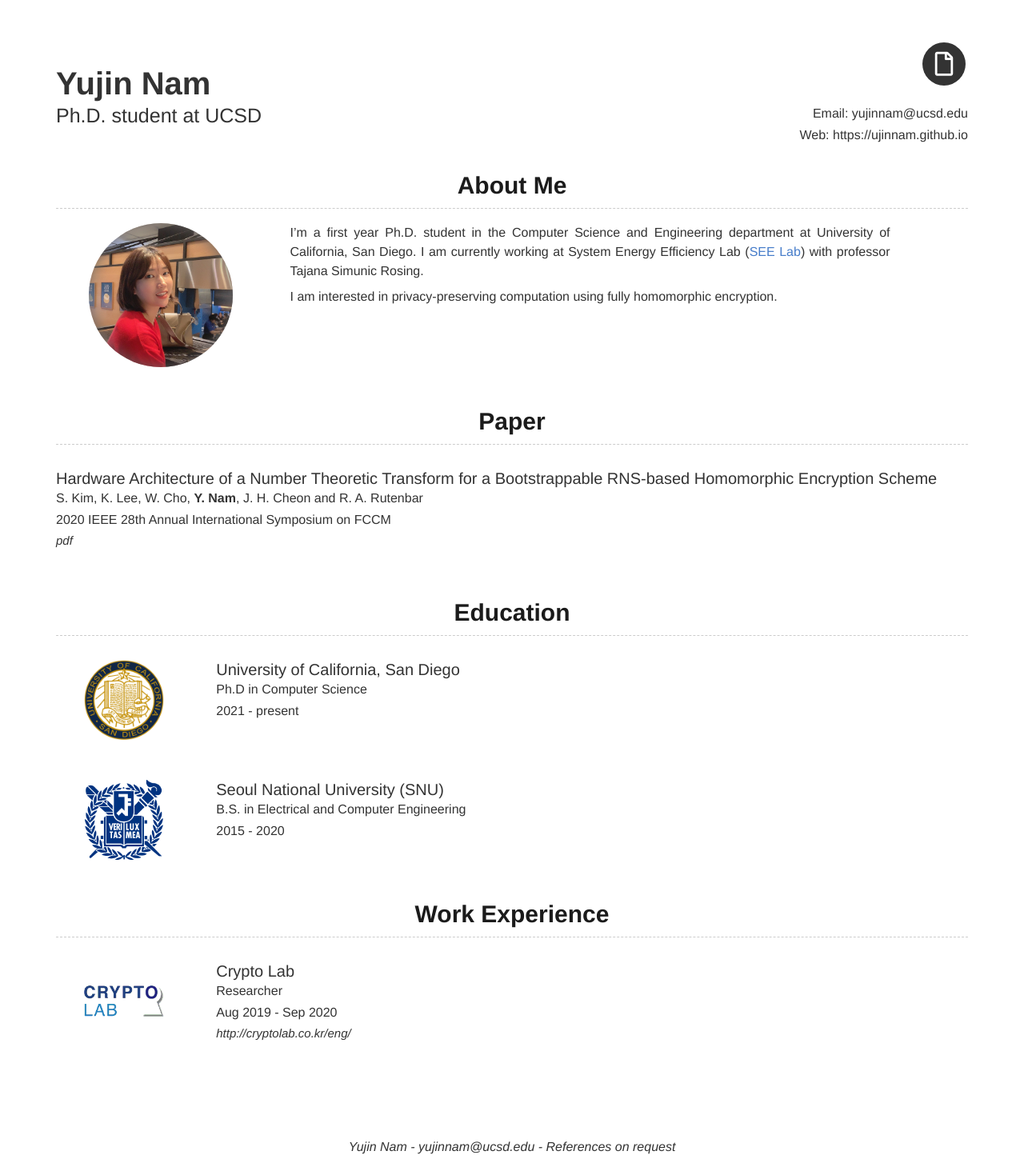
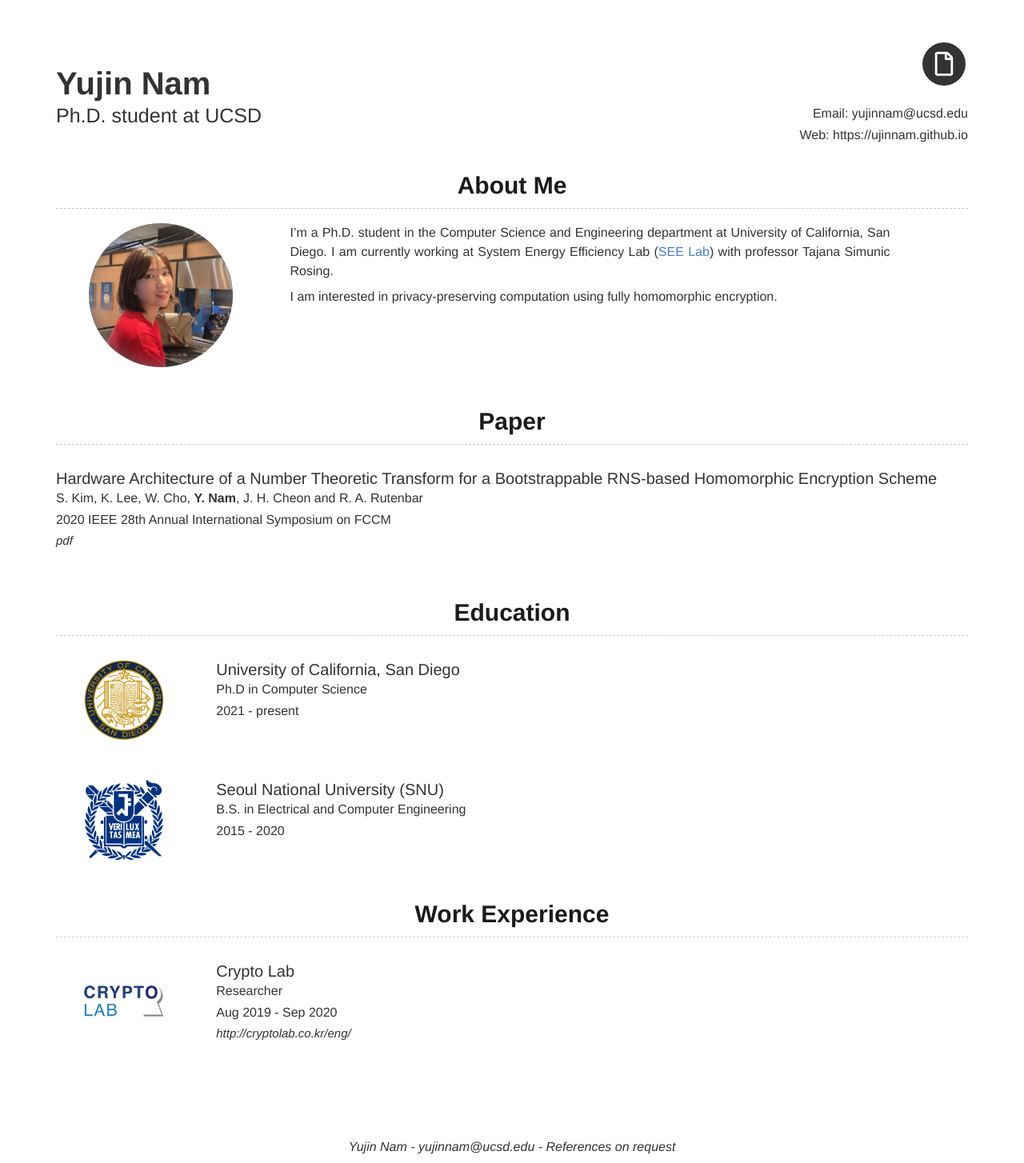
Before and after one commit to ujinnam/ujinnam.github.com, a Jekyll site: the page built from index.md, in a window 1280 px wide. Shown: the whole page at 80% size. Built offline with Jekyll 4.4.1, drawn with Linux system fonts in a browser that asks for light colours; nearby versions of some CDN libraries.

Commit message:
Update _config.yml

```diff
--- a/_config.yml
+++ b/_config.yml
@@ -52,7 +52,7 @@ additional_links:
 about_title: About Me # (Use this to override about section title)
 about_profile_image: images/profile.jpg #Directory of profile image (eg. images/profile.jpg)
 about_content: | # this will include new lines to allow paragraphs
- I'm a first year Ph.D. student in the Computer Science and Engineering department at University of California, San Diego. I am currently working at System Energy Efficiency Lab ([SEE Lab](http://varys.ucsd.edu)) with professor Tajana Simunic Rosing.
+ I'm a Ph.D. student in the Computer Science and Engineering department at University of California, San Diego. I am currently working at System Energy Efficiency Lab ([SEE Lab](http://varys.ucsd.edu)) with professor Tajana Simunic Rosing.
 
  I am interested in privacy-preserving computation using fully homomorphic encryption.
 
```
